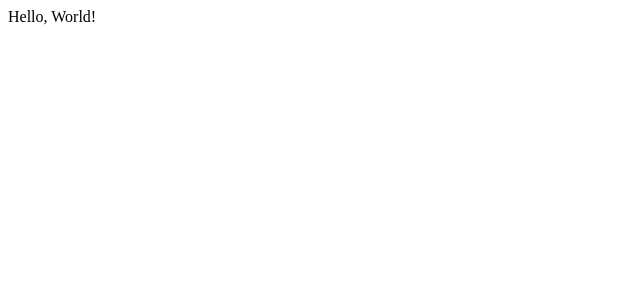
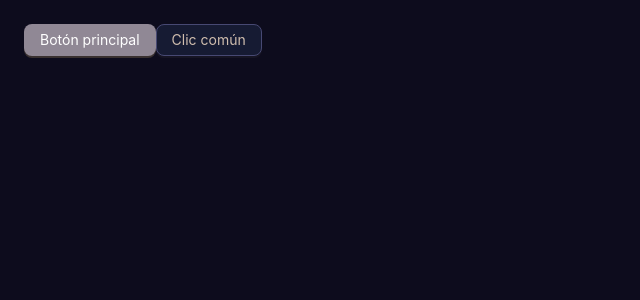
Before and after one commit to andresanni/despacho-bebidas, a React (Vite) app: page / in a window 1280 px wide. Shown: the top 300 px of the page, without its empty margins (0-640 px from the left). Built offline with nearby package versions, Linux system fonts and the light colour scheme.

Commit message:
Configuracion basica del tema global

```diff
--- a/package.json
+++ b/package.json
@@ -10,6 +10,8 @@
     "preview": "vite preview"
   },
   "dependencies": {
+    "@ant-design/icons": "^6.1.0",
+    "antd": "^5.27.6",
     "eslint-plugin-import": "^2.32.0",
     "eslint-plugin-react": "^7.37.5",
     "react": "^19.1.1",
--- a/src/App.tsx
+++ b/src/App.tsx
@@ -1,5 +1,16 @@
+import { Button, Layout } from 'antd';
+const { Content } = Layout;
+
 function App() {
-  return <>Hello, World!</>;
+  return (
+    <Layout style={{ minHeight: '100vh', background: '#0D0C1D' }}>
+      <Content style={{ padding: 24 }}>
+        <Button type="primary">Botón principal</Button>
+        <Button>Clic común</Button>
+        {/* contenido de prueba */}
+      </Content>
+    </Layout>
+  );
 }
 
 export default App;
--- /dev/null
+++ b/src/config/theme.ts
@@ -0,0 +1,17 @@
+import { theme as antdTheme } from 'antd';
+
+export const themeConfig = {
+  algorithm: antdTheme.darkAlgorithm, // Base oscura de Ant Design
+
+  token: {
+    colorPrimary: '#A69CAC', // Botones, acentos
+    colorBgBase: '#0D0C1D', // Fondo principal
+    colorBgContainer: '#161B33', // Paneles, tarjetas
+    colorTextBase: '#F1DAC4', // Texto principal
+    colorTextSecondary: '#474973', // Texto atenuado
+    colorBorder: '#474973', // Bordes suaves
+
+    borderRadius: 8,
+    fontFamily: `'Inter', 'Segoe UI', sans-serif`,
+  },
+};
--- a/src/main.tsx
+++ b/src/main.tsx
@@ -1,9 +1,14 @@
 import { StrictMode } from 'react';
 import { createRoot } from 'react-dom/client';
 import App from './App.tsx';
+import 'antd/dist/reset.css';
+import { ConfigProvider } from 'antd';
+import { themeConfig } from './config/theme';
 
 createRoot(document.getElementById('root')!).render(
   <StrictMode>
-    <App />
+    <ConfigProvider theme={themeConfig}>
+      <App />
+    </ConfigProvider>
   </StrictMode>
 );
```
Also changed, not shown: 1 other file (tests, documents, lock files or other folders).
